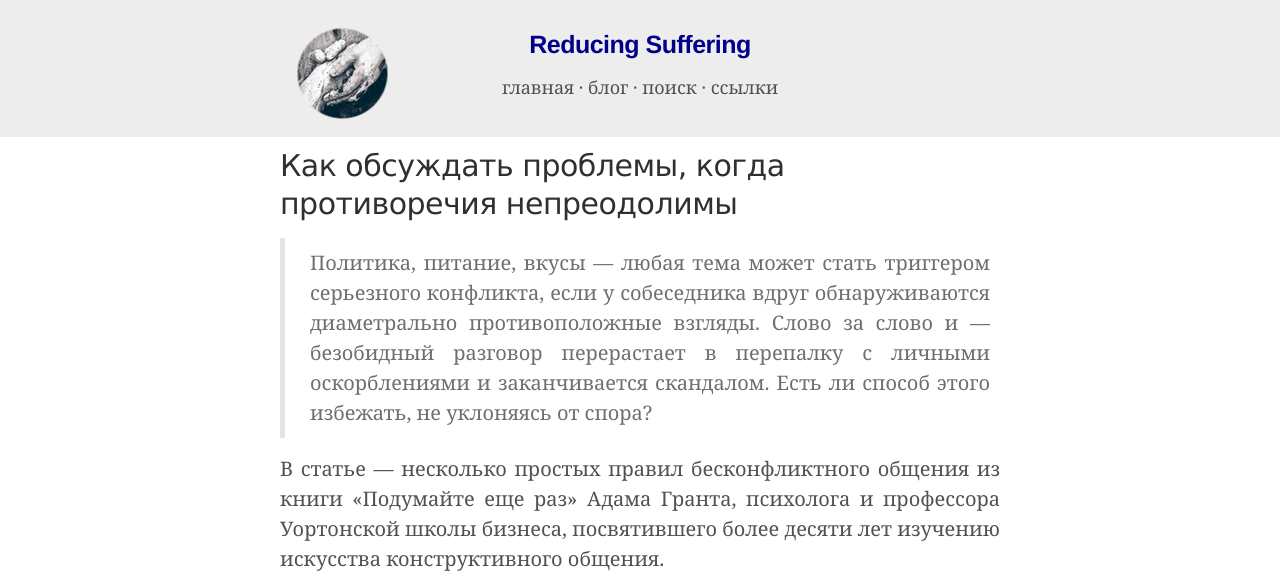
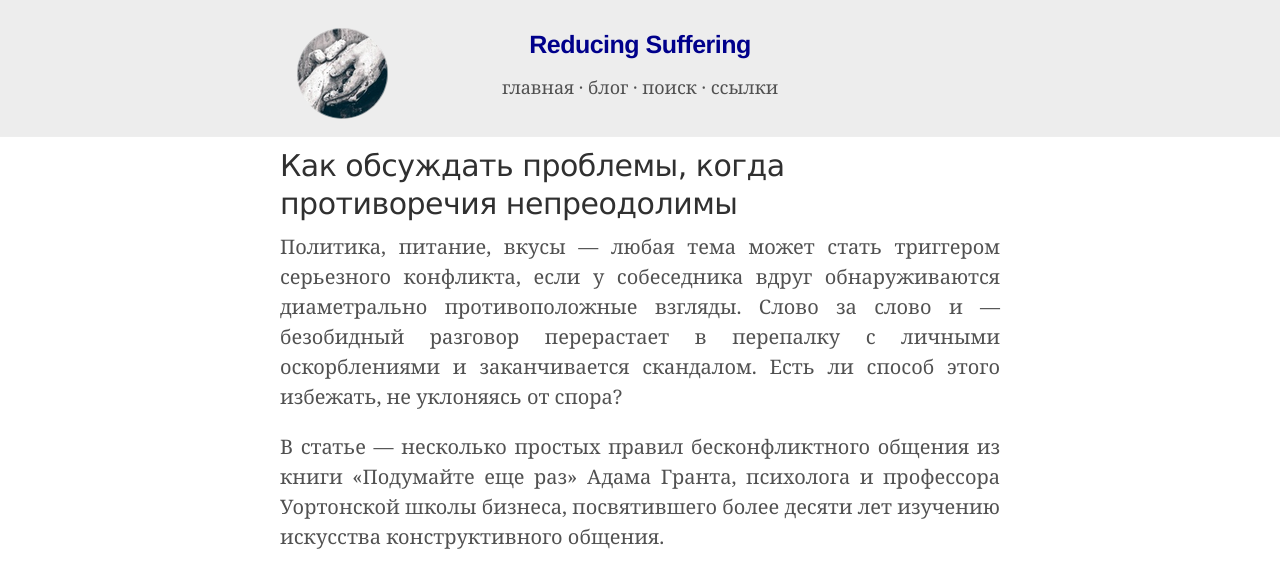
Before and after one commit to ReducingSuffering/reducingsuffering.github.io, a Jekyll site: the page built from _posts/wt/Авторы/Иноязычные/Адам Грант/2024-04-09-574.md, in a window 1280 px wide. Shown: the top 581 px of the page. Built offline with Jekyll 4.4.1, drawn with Linux system fonts in a browser that asks for light colours; grey boxes are pictures that could not be loaded.

Commit message:
Update 2024-04-09-574.md

```diff
--- a/_posts/wt/Авторы/Иноязычные/Адам Грант/2024-04-09-574.md
+++ b/_posts/wt/Авторы/Иноязычные/Адам Грант/2024-04-09-574.md
@@ -11,6 +11,6 @@ authors:
 link_to: https://reminder.media/post/pravila-emotsionalnogo-obshcheniya
 preview: https://reminder.media/storage/images/posts/Kka/KkaEf1YSkfo6137d40be5fd7_cover_lg_1x.jpg
 ---
->Политика, питание, вкусы — любая тема может стать триггером серьезного конфликта, если у собеседника вдруг обнаруживаются диаметрально противоположные взгляды. Слово за слово и — безобидный разговор перерастает в перепалку с личными оскорблениями и заканчивается скандалом. Есть ли способ этого избежать, не уклоняясь от спора?
+Политика, питание, вкусы — любая тема может стать триггером серьезного конфликта, если у собеседника вдруг обнаруживаются диаметрально противоположные взгляды. Слово за слово и — безобидный разговор перерастает в перепалку с личными оскорблениями и заканчивается скандалом. Есть ли способ этого избежать, не уклоняясь от спора?
 
 В статье — несколько простых правил бесконфликтного общения из книги «Подумайте еще раз» Адама Гранта, психолога и профессора Уортонской школы бизнеса, посвятившего более десяти лет изучению искусства конструктивного общения.
```
